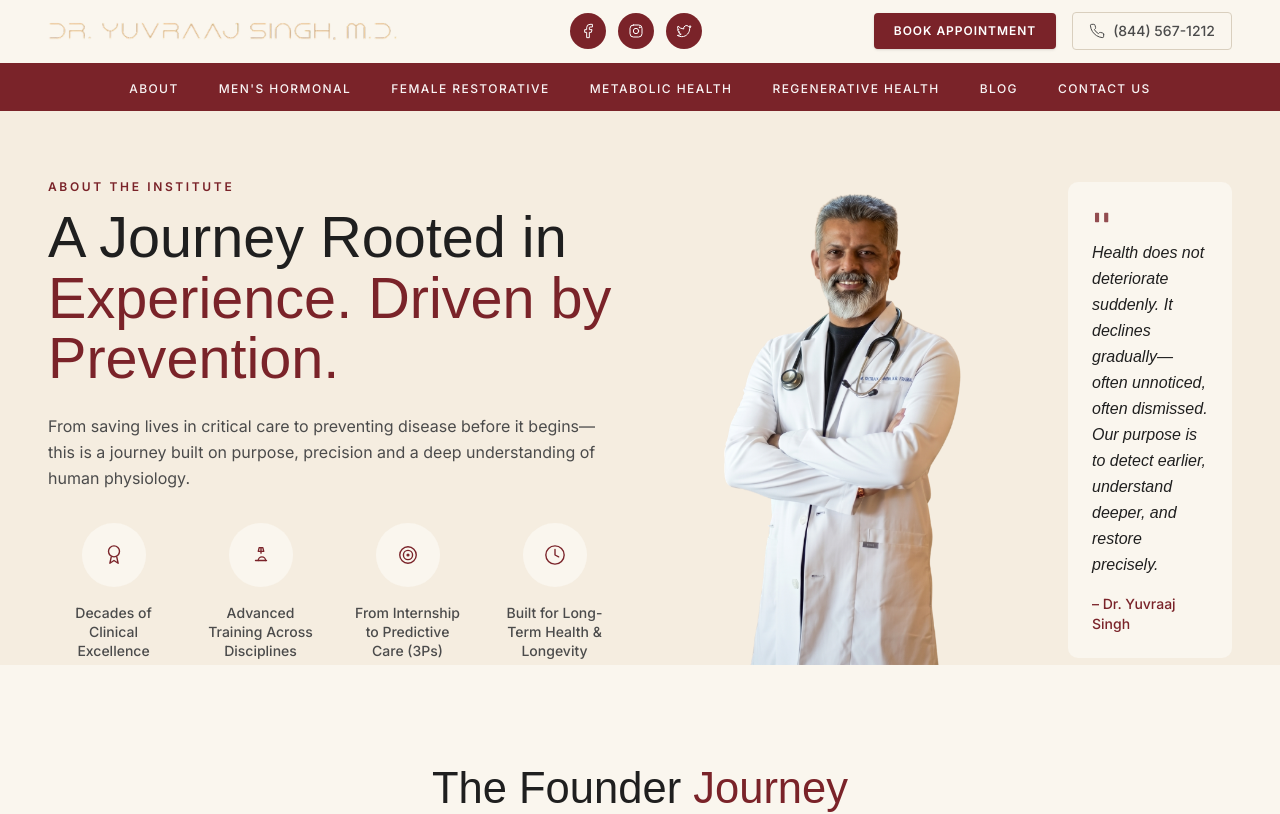
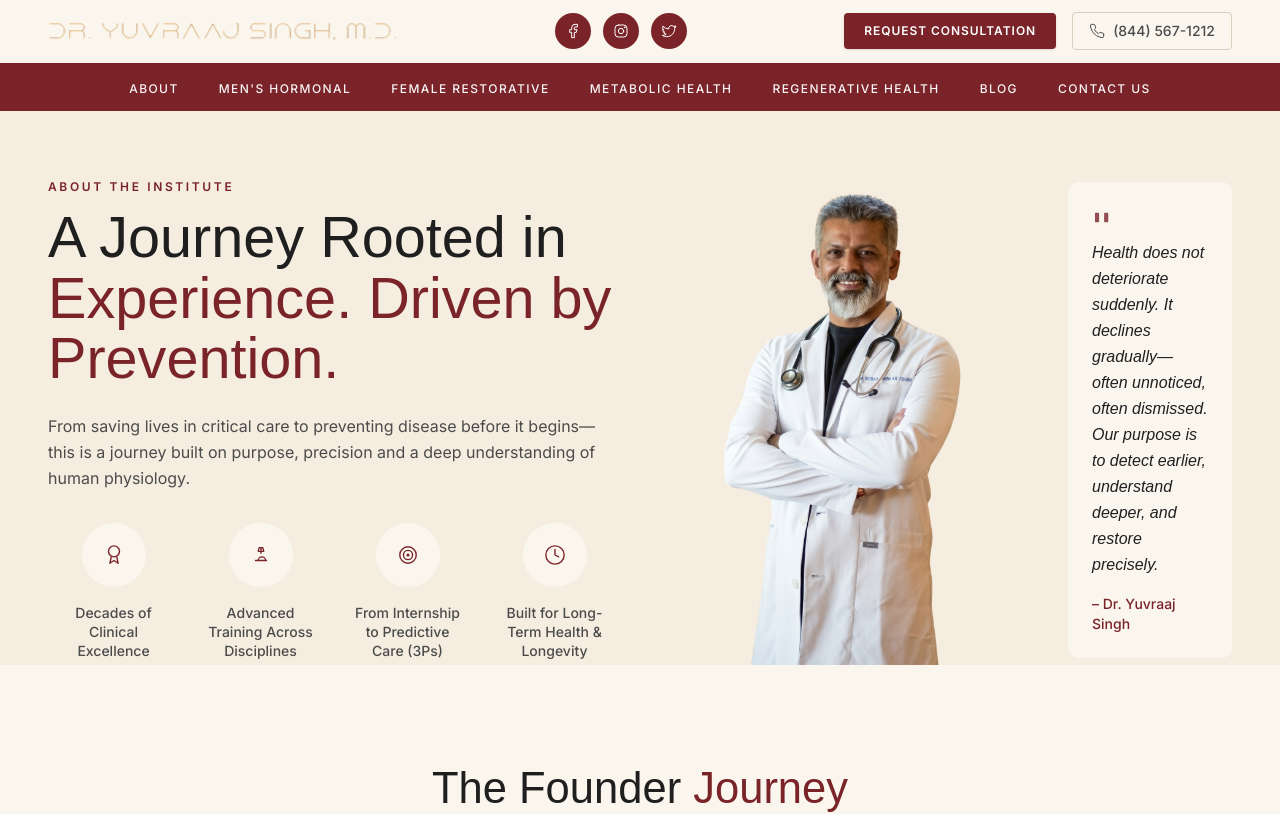
Before and after one commit to Ur456vi/clinic-management-system, a Next.js app: page /about in a window 1280 px wide. Shown: the top 814 px of the page. Built offline with nearby package versions, Linux system fonts and the light colour scheme; a web font is replaced by a local one.

Commit message:
Button change

```diff
--- a/app/(public)/_home-content.tsx
+++ b/app/(public)/_home-content.tsx
@@ -346,7 +346,7 @@ export default function HomeContent() {
 
           <div className="mt-12 flex justify-center">
             <CTAButton href="/assessment" variant="burgundy" size="lg" showArrow={false}>
-              Book An Appointment
+              Request Consultation
             </CTAButton>
           </div>
         </div>
@@ -559,7 +559,7 @@ export default function HomeContent() {
                   letterSpacing: "0.15em",
                 }}
               >
-                Book Your Appointment Now &rarr;
+                Request Consultation &rarr;
               </Link>
             </div>
           </div>
@@ -827,7 +827,7 @@ export default function HomeContent() {
         letterSpacing: "0.1em",
       }}
     >
-      Request A Consultation
+      Request Consultation
     </Link>
   </div>
 </div>
--- a/app/(public)/about/page.tsx
+++ b/app/(public)/about/page.tsx
@@ -255,7 +255,7 @@ export default function AboutPage() {
         letterSpacing: "0.1em",
       }}
     >
-      Request A Consultation
+      Request Consultation
     </Link>
   </div>
 </div>
--- a/app/(public)/contact/page.tsx
+++ b/app/(public)/contact/page.tsx
@@ -39,7 +39,7 @@ import { SERVICES } from "@/components/public/services-config";
 export const metadata: Metadata = {
   title: "Contact — Dr. Yuvraaj Singh M.D.",
   description:
-    "Send us a message or book a consultation at the Institute of Precision Metabolic & Hormonal Health. Located in Sector 45, Gurugram, Haryana.",
+    "Send us a message or book consultation at the Institute of Precision Metabolic & Hormonal Health. Located in Sector 45, Gurugram, Haryana.",
 };
 
 /* Muted gold accent — used for quote marks and hairline rules. Not in the
@@ -544,7 +544,7 @@ export default function ContactPage() {
                   letterSpacing: "0.1em",
                 }}
               >
-                Request A Consultation
+                Request Consultation
               </Link>
             </div>
           </div>
--- a/app/(public)/home/page.tsx
+++ b/app/(public)/home/page.tsx
@@ -85,7 +85,7 @@ export default function HomePage() {
                                                 </div>
                                         </div>
                                         <Link href="/assessment" className="inline-block bg-[#7B1B2A] text-white font-semibold px-8 py-4 rounded hover:bg-[#9B2535] transition-colors">
-                                                Book An Appointment
+                                                Request Consultation
                                         </Link>
                                 </div>
                         </section>
--- a/app/(public)/services/[slug]/components/FinalPositioningSection.tsx
+++ b/app/(public)/services/[slug]/components/FinalPositioningSection.tsx
@@ -51,7 +51,7 @@ export function FinalPositioningSection({ svc }: { svc: ServiceContent }) {
               Start your physician-led biological evaluation
             </p>
             <button className="bg-[#56221E] hover:bg-[#421A17] text-white transition-colors duration-200 py-3.5 px-8 lg:px-10 rounded-full text-[12px] md:text-[13px] font-medium tracking-[0.1em] uppercase">
-              Request A Consultation
+              Request Consultation
             </button>
           </div>
 
--- a/components/public/Header.tsx
+++ b/components/public/Header.tsx
@@ -91,7 +91,7 @@ export default function Header() {
                 letterSpacing: "0.08em",
               }}
             >
-              Book Appointment
+              Request Consultation
             </Link>
             <a
               href={PHONE_HREF}
```
